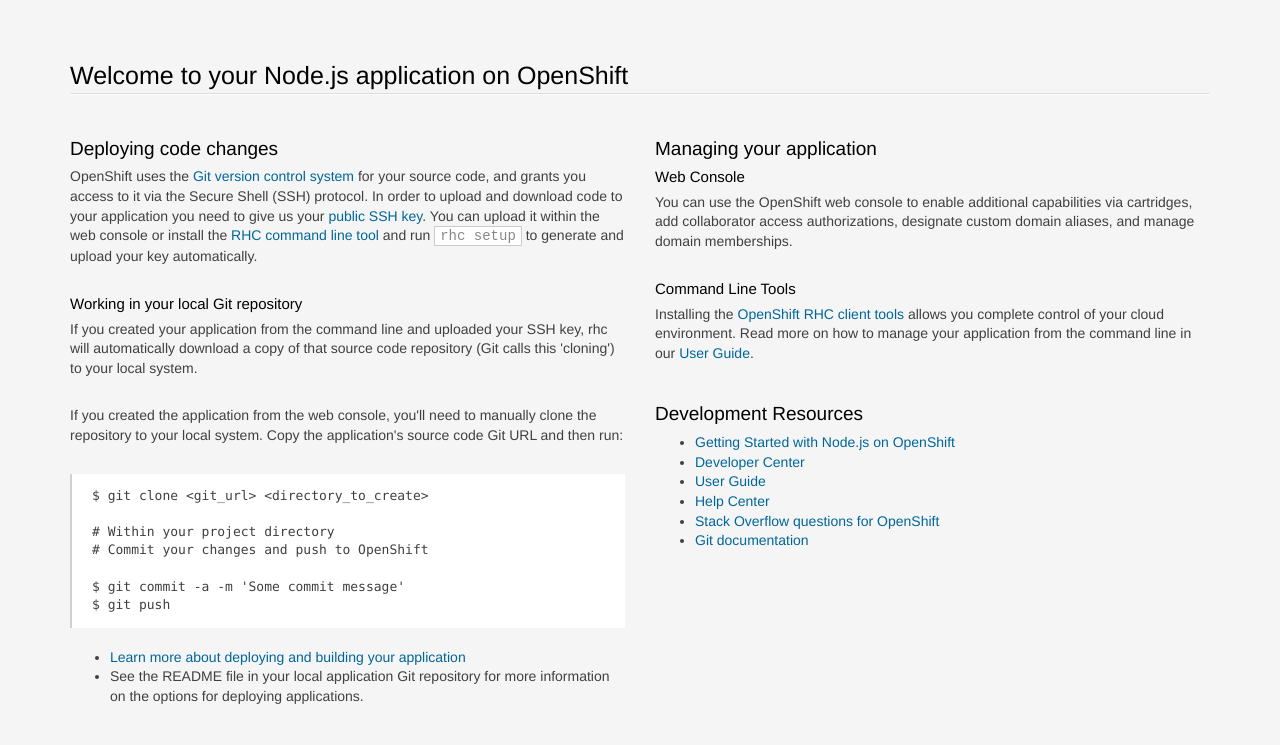
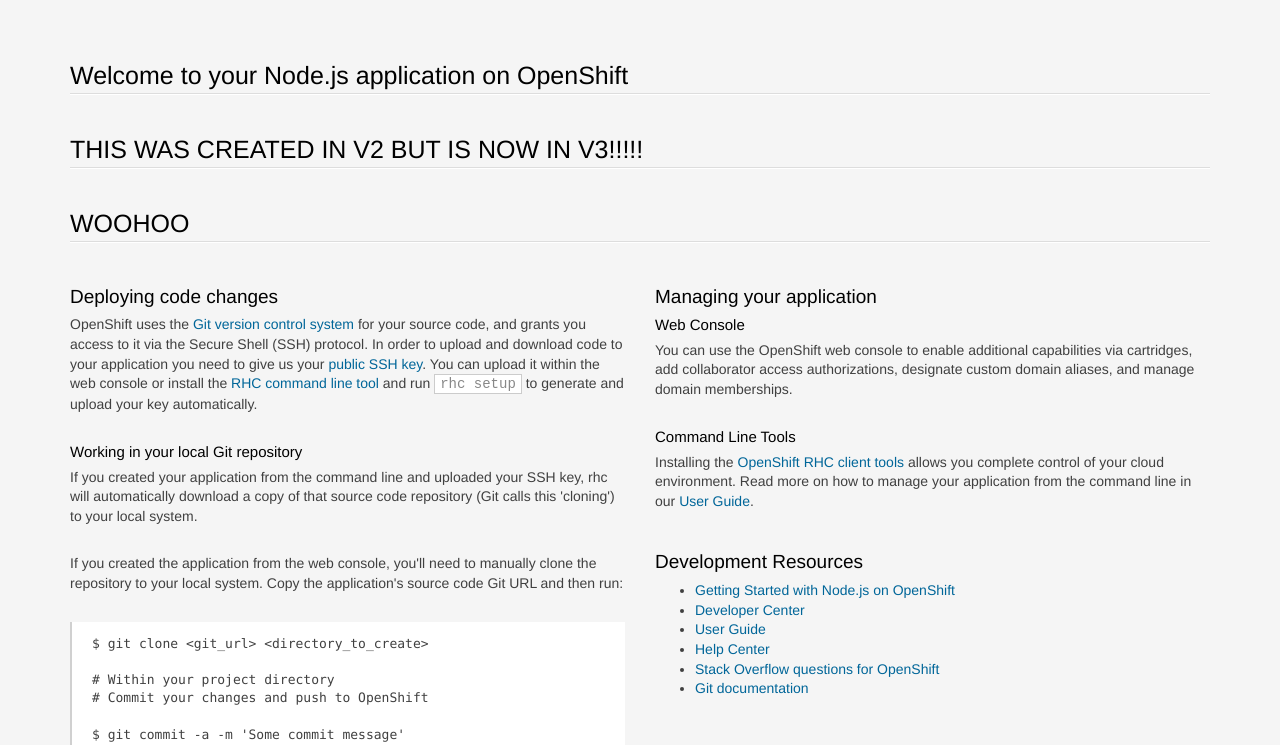
Before and after one commit to sallyom/nodejs-helloworld, a website: page index.html in a window 1280 px wide. Shown: the top 745 px of the page. Drawn offline with Linux system fonts and the light colour scheme.

Commit message:
migrate to V3

```diff
--- a/index.html
+++ b/index.html
@@ -208,6 +208,8 @@
 <section class='container'>
           <hgroup>
             <h1>Welcome to your Node.js application on OpenShift</h1>
+            <h1>THIS WAS CREATED IN V2 BUT IS NOW IN V3!!!!!</h1>
+            <h1>WOOHOO</h1>
           </hgroup>
 
 
```
